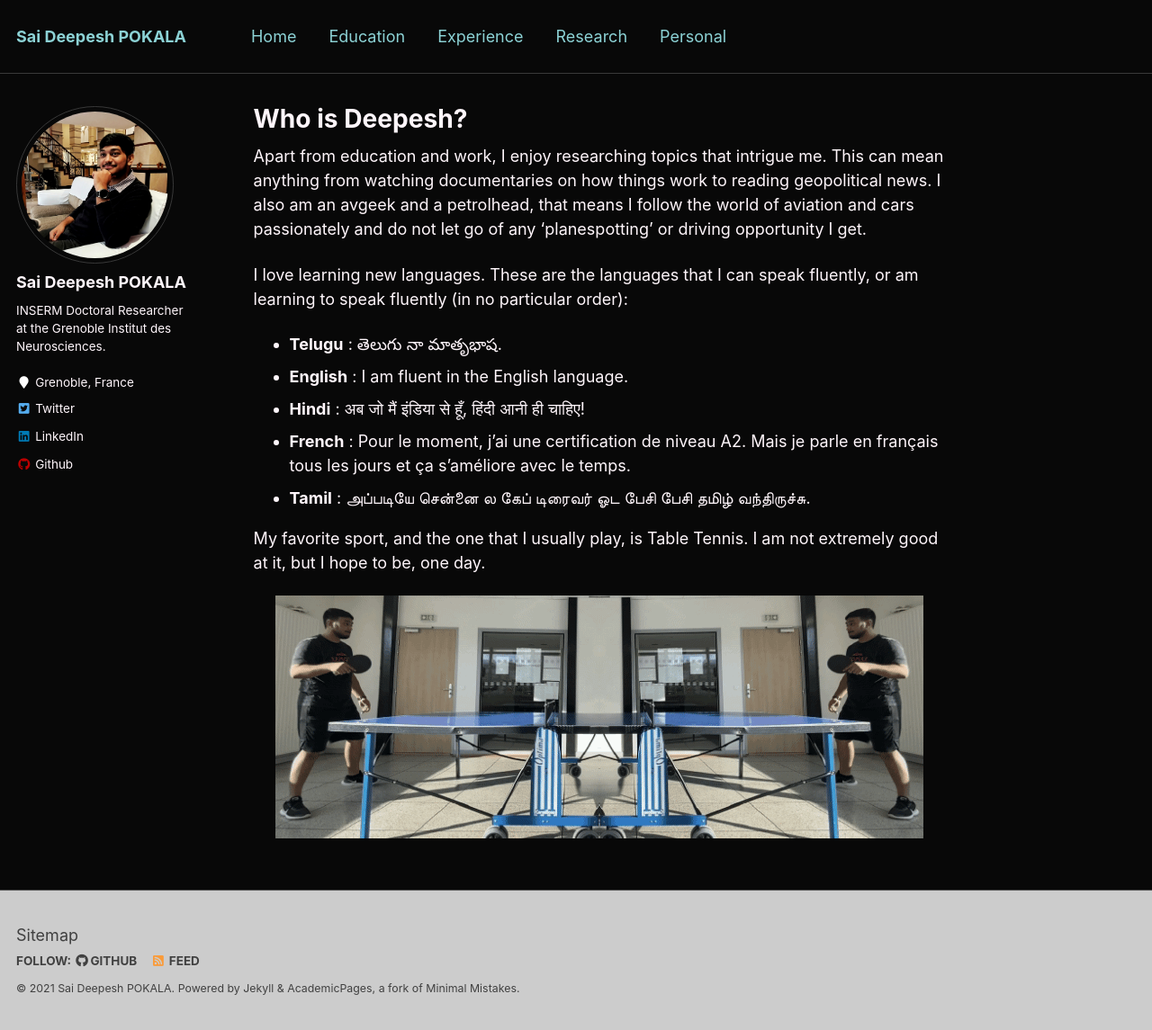
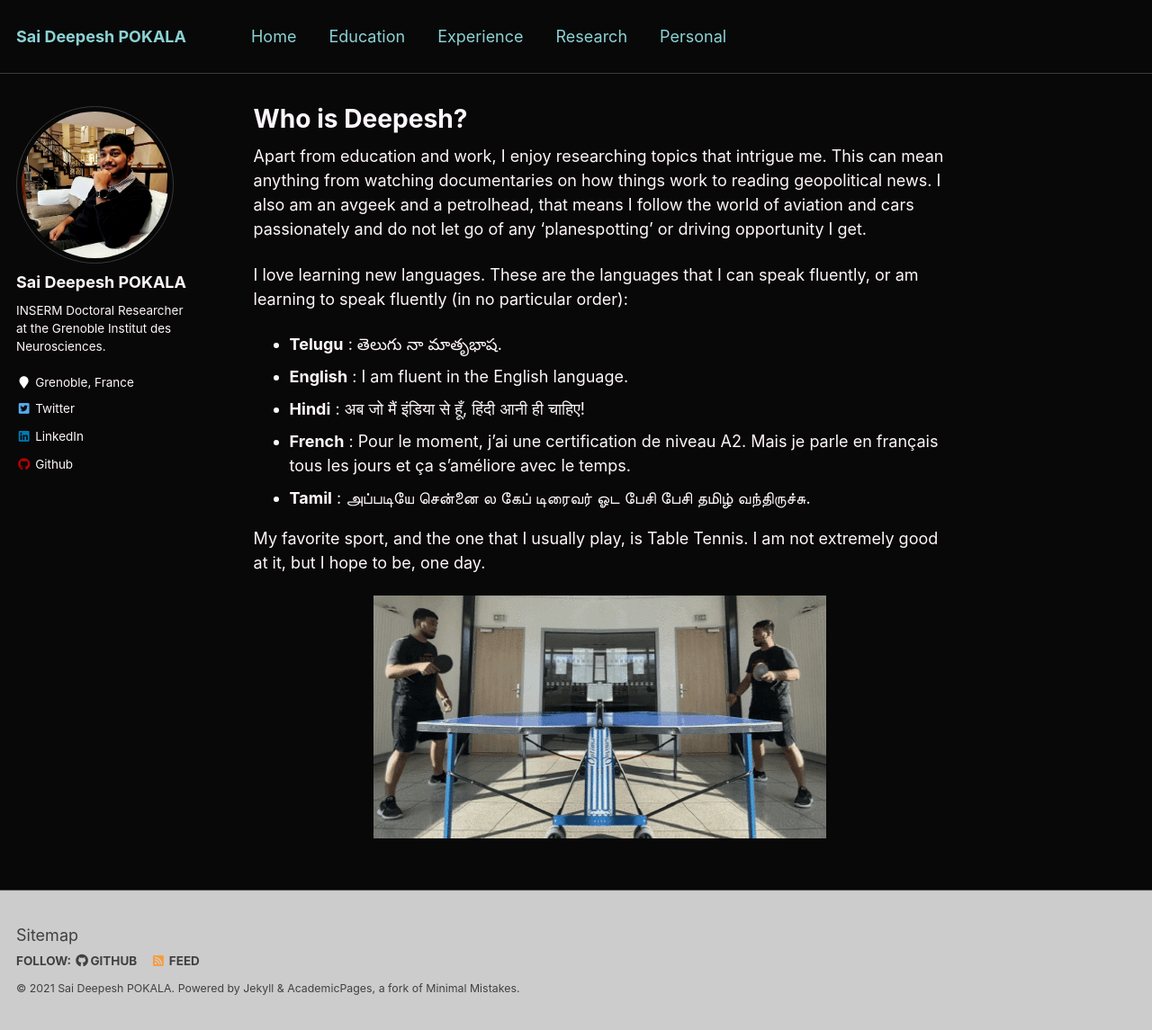
Before and after one commit to saideepesh/saideepesh.github.io, a Jekyll site: the page built from _pages/personal.md, in a window 1280 px wide and 1145 px high. Shown: the whole window at 90% size. Built offline with Jekyll 4.4.1, drawn with Linux system fonts in a browser that asks for light colours.

Commit message:
Update personal.md

```diff
--- a/_pages/personal.md
+++ b/_pages/personal.md
@@ -20,5 +20,5 @@ My favorite sport, and the one that I usually play, is Table Tennis. I am not ex
 <!-- img align="justify" src="https://saideepesh.github.io/files/TT.gif?raw=true" alt="Photo" style="width: 300px; border-radius: 10px; padding: 8px 8px 8px 8px"/> -->
 
 <p align="center">
-  <img src="https://saideepesh.github.io/files/Deepesh TT.gif?raw=true">
+  <img src="https://saideepesh.github.io/files/TT.gif?raw=true">
 </p>
```
